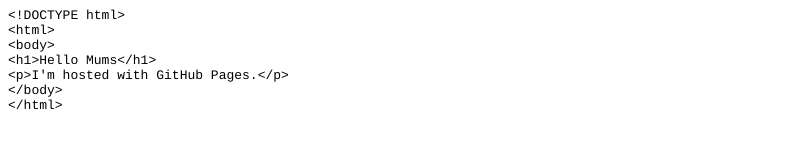
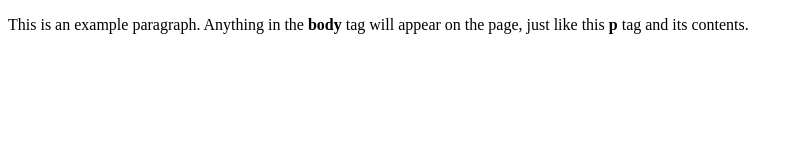
Before and after one commit to perfischer/perfischer, a plain HTML site: page index.html in a window 1280 px wide. Shown: the whole page, without its empty margins (0-800 px from the left). Drawn offline with Linux system fonts and the light colour scheme.

Commit message:
Update index.html

```diff
--- a/index.html
+++ b/index.html
@@ -1,23 +1,9 @@
-<!DOCTYPE html PUBLIC "-//W3C//DTD HTML 4.01//EN" "http://www.w3.org/TR/html4/strict.dtd">
+<!doctype html>
 <html>
-<head>
-  <meta http-equiv="Content-Type" content="text/html; charset=utf-8">
-  <meta http-equiv="Content-Style-Type" content="text/css">
-  <title></title>
-  <meta name="Generator" content="Cocoa HTML Writer">
-  <meta name="CocoaVersion" content="2113.5">
-  <style type="text/css">
-    p.p1 {margin: 0.0px 0.0px 0.0px 0.0px; font: 13.0px Courier; color: #000000; -webkit-text-stroke: #000000}
-    span.s1 {font-kerning: none}
-  </style>
-</head>
-<body>
-<p class="p1"><span class="s1">&lt;!DOCTYPE html&gt;</span></p>
-<p class="p1"><span class="s1">&lt;html&gt;</span></p>
-<p class="p1"><span class="s1">&lt;body&gt;</span></p>
-<p class="p1"><span class="s1">&lt;h1&gt;Hello Mums&lt;/h1&gt;</span></p>
-<p class="p1"><span class="s1">&lt;p&gt;I'm hosted with GitHub Pages.&lt;/p&gt;</span></p>
-<p class="p1"><span class="s1">&lt;/body&gt;</span></p>
-<p class="p1"><span class="s1">&lt;/html&gt;</span></p>
-</body>
+  <head>
+    <title>This is the title of the webpage!</title>
+  </head>
+  <body>
+    <p>This is an example paragraph. Anything in the <strong>body</strong> tag will appear on the page, just like this <strong>p</strong> tag and its contents.</p>
+  </body>
 </html>
```
